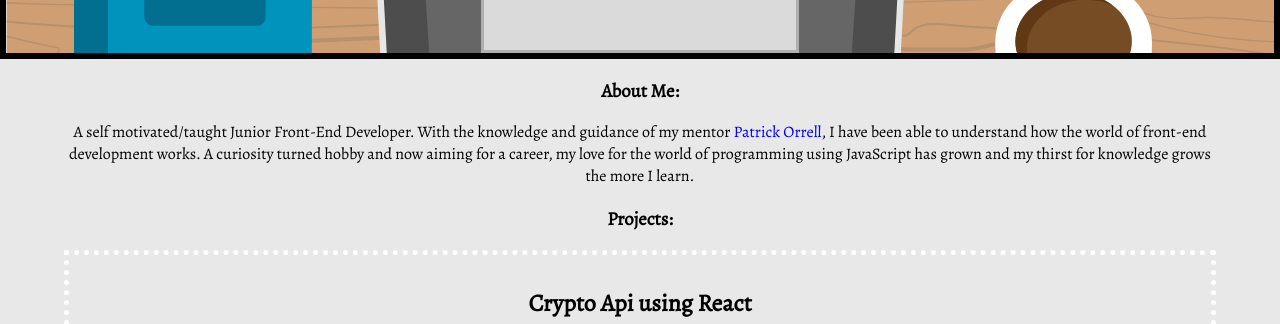
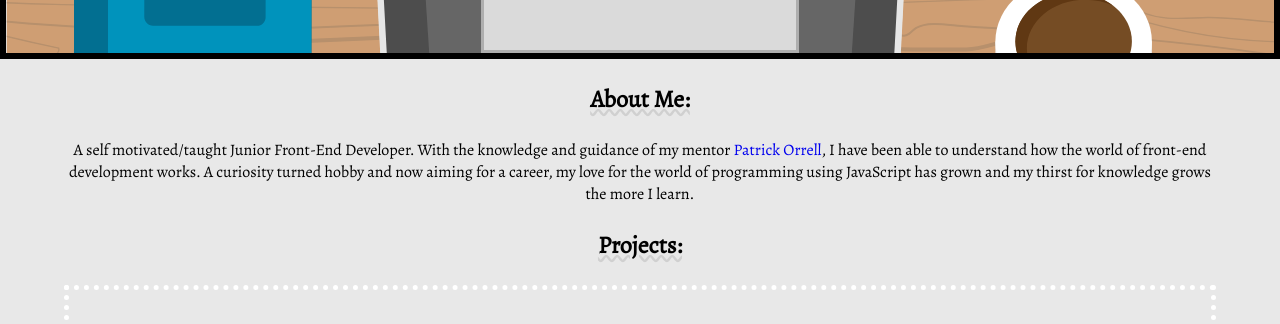
Before and after one commit to mace-akkari/portfolioNew, a website: page index.html in a window 1280 px wide. Shown: the part 151-475 px from the top of the page. Drawn offline with nearby package versions, Linux system fonts and the light colour scheme; files that its build step writes are made by us from their sources.

Commit message:
add h3 style

```diff
--- a/scss/partials/_base-styles.scss
+++ b/scss/partials/_base-styles.scss
@@ -14,6 +14,11 @@ body {
             padding: 0;
         }
     }
+
+    h3 {
+        font-size: 1.5em;
+        text-decoration: underline wavy #D0D0D0;
+    }
 }
 
 * {
```
